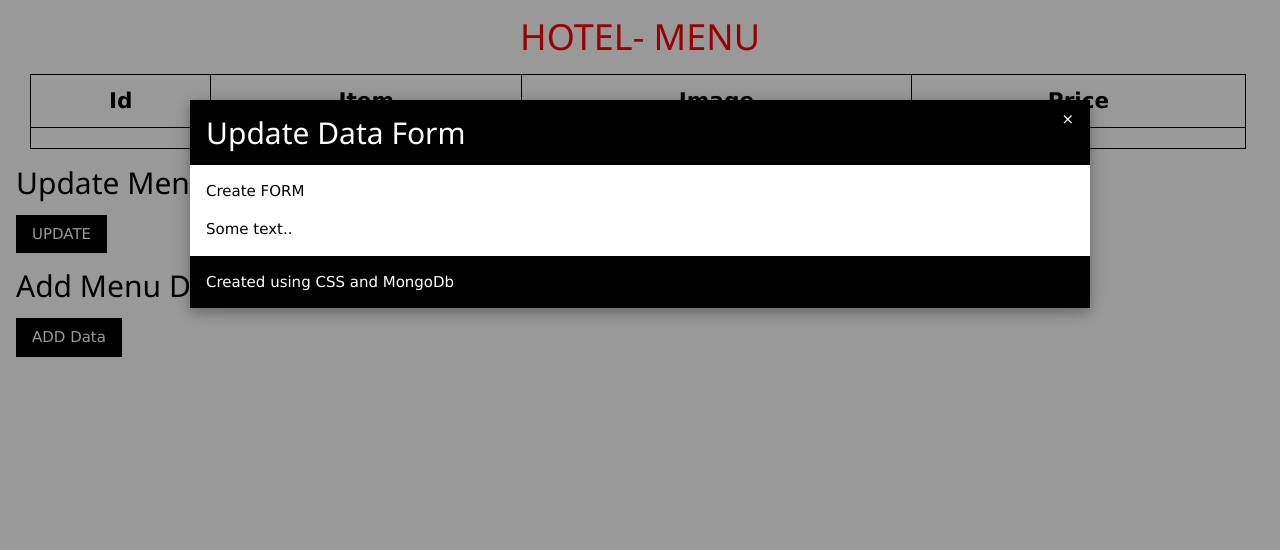
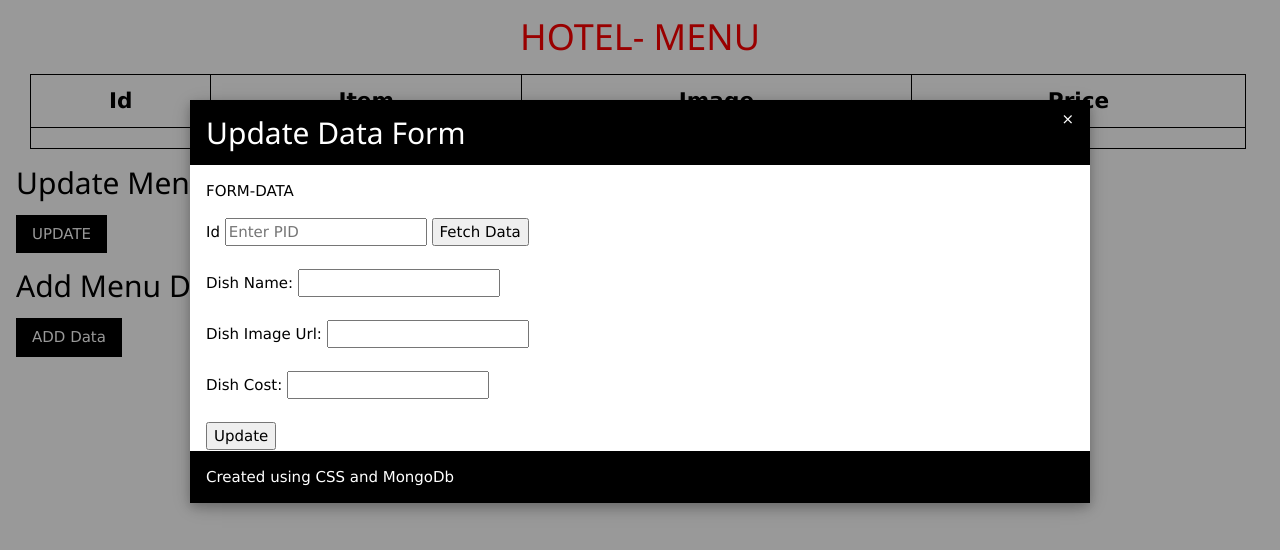
Before and after one commit to hthapar/hotelMenu, a website: page menu.html in a window 1280 px wide. Both pictures are taken after a click on the button "UPDATE". Drawn offline with nearby package versions, Linux system fonts and the light colour scheme; no server answers.

Commit message:
add data to db feature added with dynamic display

```diff
--- a/menu.html
+++ b/menu.html
@@ -1,5 +1,6 @@
 <!DOCTYPE html>
 <html lang="en">
+
 <head>
     <meta charset="UTF-8">
     <meta name="viewport" content="width=device-width, initial-scale=1.0">
@@ -8,11 +9,10 @@
     <link rel="stylesheet" type="text/css" href="css/styles.css">
     <link rel="stylesheet" href="https://www.w3schools.com/w3css/4/w3.css">
 
-    <script
-    src="https://code.jquery.com/jquery-3.4.1.min.js"
-    integrity="sha256-CSXorXvZcTkaix6Yvo6HppcZGetbYMGWSFlBw8HfCJo="
-    crossorigin="anonymous"></script>
+    <script src="https://code.jquery.com/jquery-3.4.1.min.js"
+        integrity="sha256-CSXorXvZcTkaix6Yvo6HppcZGetbYMGWSFlBw8HfCJo=" crossorigin="anonymous"></script>
 </head>
+
 <body>
     <section class="main-menu-container">
         <h1 class="heading">HOTEL- MENU</h1>
@@ -35,10 +35,6 @@
             </tbody>
         </table>
 
-            <!-- <button class=" btn update-btn">UPDATE Data</button> -->
-
-
-
         <div class="w3-container">
             <h2>Update Menu Data</h2>
             <button onclick="document.getElementById('update-btn').style.display='block'"
@@ -54,8 +50,30 @@
                     </header>
 
                     <div class="w3-container">
-                    <p>Create FORM</p>
-                    <p>Some text..</p>
+                        <p>FORM-DATA</p>
+
+                        <form action="/fetch-data" method="GET">
+                            <label for="get-id-data">Id</label>
+                            <input type="text" placeholder="Enter PID" id="get-pid-data">
+
+                            <button type="submit" id="fetch-btn" name="fetch_btn"
+                                onclick= "var pid = document.getElementById('get-pid-data').value; console.log(pid)">
+                            Fetch Data
+                            </button>
+                            <br><br>
+
+                            <label for="">Dish Name:</label>
+                            <input type="text" id="dish-name">
+                            <br><br>
+                            <label for="">Dish Image Url:</label>
+                            <input type="text" id="dish-image"> <br>
+                            <br>
+                            <label for="">Dish Cost:</label>
+                            <input type="text" id="dish-cost">
+                            <br><br>
+
+                            <button>Update</button>
+                        </form>
                     </div>
 
                     <footer class="w3-container w3-black">
@@ -67,12 +85,12 @@
 
         <div class="w3-container">
             <h2>Add Menu Data</h2>
-                <button onclick="document.getElementById('add-btn').style.display='block'"
-                class="w3-button w3-black">ADD Data</button>
+
+            <button onclick="document.getElementById('add-btn').style.display='block'" class="w3-button w3-black">ADD
+                Data</button>
 
             <div id="add-btn" class="w3-modal">
                 <div class="w3-modal-content w3-animate-zoom w3-card-4">
-
                     <header class="w3-container w3-black">
                         <span onclick="document.getElementById('add-btn').style.display='none'"
                             class="w3-button w3-display-topright">&times;</span>
@@ -80,8 +98,24 @@
                     </header>
 
                     <div class="w3-container">
-                            <p>Create FORM</p>
-                            <p>Some text..</p>
+                            <p>FORM-DATA</p>
+
+                            <form action="/add-data" method="POST">
+                                <label for="get-id-data">Id</label>
+                                <input type="text" placeholder="Enter PID" id="pid-data" name="pid">
+                                <br><br>
+                                <label for="">Dish Name:</label>
+                                <input type="text" id="dish-name" name="dish_name">
+                                <br><br>
+                                <label for="">Dish Image Url:</label>
+                                <input type="text" id="dish-image" name="dish_image"> <br>
+                                <br>
+                                <label for="">Dish Cost:</label>
+                                <input type="text" id="dish-cost" name="dish_cost">
+                                <br><br>
+
+                                <button>ADD Data</button>
+                            </form>
                         </div>
 
                     <footer class="w3-container w3-black">
@@ -120,6 +154,9 @@
                     }
                 });
             });
+
+
     </script>
 </body>
+
 </html>
```
Also changed, not shown: index.html (+1 -1 lines), script.js (+37 -3 lines). Lines whose indentation alone changed are shown as unchanged.
